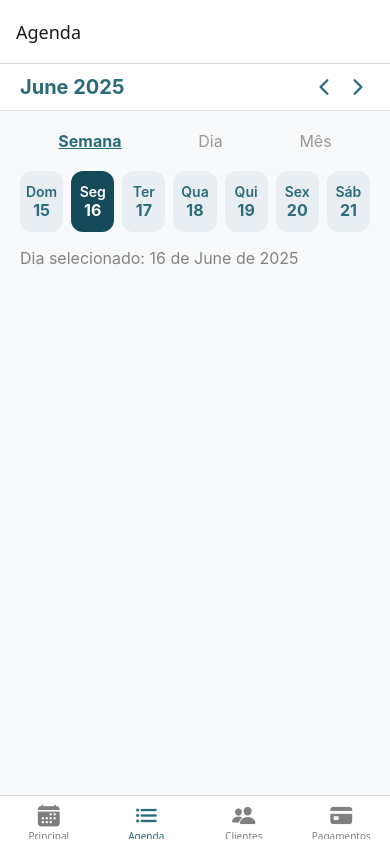
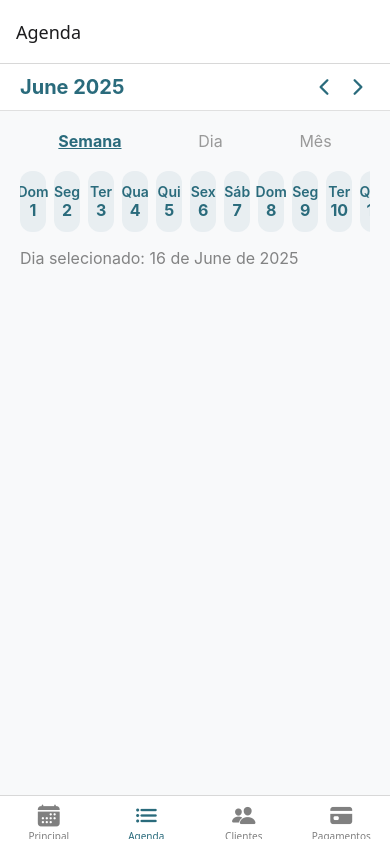
Before and after one commit to 3lder7/System-Studio, a React Native app in the folder app-estudio/: screen /Agenda in a window 390 px wide. Built offline with nearby package versions, Linux system fonts and the light colour scheme.

Commit message:
✨ Atualizar a renderização da agenda para exibir dias do mês atual com seleção e estilo aprimorado

```diff
--- a/app-estudio/components/screens/Schedule.tsx
+++ b/app-estudio/components/screens/Schedule.tsx
@@ -24,17 +24,25 @@ const AgendaScreen = () => {
   const diasDaSemana = ['Dom', 'Seg', 'Ter', 'Qua', 'Qui', 'Sex', 'Sáb'];
 
   const renderSemana = () => {
-      const semana: React.ReactNode[] = [];
+    // Dias do mês atual
+    const diasNoMes = new Date(anoAtual, today.getMonth() + 1, 0).getDate();
+    const dias = Array.from({ length: diasNoMes }, (_, i) => i + 1);
 
-    for (let i = 0; i < 7; i++) {
-      const date = new Date(today);
-      date.setDate(today.getDate() - diaSemanaIndex + i);
+    return (
+      <View>
+        <ScrollView
+          horizontal
+          showsHorizontalScrollIndicator={false}
+          contentContainerStyle={styles.weekRow} // <-- troque style por contentContainerStyle
+        >
+          {dias.map((dia, i) => {
+            const date = new Date(anoAtual, today.getMonth(), dia);
             const isToday = date.toDateString() === today.toDateString();
             const isSelected = date.toDateString() === selectedDate.toDateString();
 
-      semana.push(
+            return (
               <TouchableOpacity
-          key={i}
+                key={dia}
                 onPress={() => setSelectedDate(date)}
                 style={[
                   styles.weekDay,
@@ -42,19 +50,22 @@ const AgendaScreen = () => {
                   isSelected && styles.weekDaySelected,
                 ]}
               >
-          <Text style={[styles.weekDayText, (isToday || isSelected) && styles.weekDayTextActive]}>
-            {diasDaSemana[i]}
+                <Text style={[
+                  styles.weekDayText,
+                  (isToday || isSelected) && styles.weekDayTextActive
+                ]}>
+                  {diasDaSemana[date.getDay()]}
                 </Text>
-          <Text style={[styles.weekDayDate, (isToday || isSelected) && styles.weekDayTextActive]}>
-            {date.getDate()}
+                <Text style={[
+                  styles.weekDayDate,
+                  (isToday || isSelected) && styles.weekDayTextActive
+                ]}>
+                  {dia}
                 </Text>
               </TouchableOpacity>
             );
-    }
-
-    return (
-      <View>
-        <View style={styles.weekRow}>{semana}</View>
+          })}
+        </ScrollView>
         <Text style={styles.sectionSubtitle}>
           Dia selecionado: {selectedDate.getDate()} de {mesAtual} de {anoAtual}
         </Text>
@@ -91,11 +102,28 @@ const AgendaScreen = () => {
         </Text>
         <View style={styles.calendarGrid}>
           {dias.map((dia) => {
+            const date = new Date(anoAtual, today.getMonth(), dia);
             const isToday = dia === diaHoje;
+            const isSelected = date.toDateString() === selectedDate.toDateString();
+
             return (
-              <View key={dia} style={[styles.calendarDay, isToday && styles.currentDay]}>
-                <Text style={styles.calendarDayText}>{dia}</Text>
-              </View>
+              <TouchableOpacity
+                key={dia}
+                onPress={() => setSelectedDate(date)}
+                style={[
+                  styles.calendarDay,
+                  isToday && styles.currentDay,
+                  isSelected && styles.calendarDaySelected,
+                ]}
+              >
+                <Text style={[
+                  styles.calendarDayText,
+                  isToday && { color: '#fff' }, // Cor branca para o dia atual
+                  isSelected && styles.calendarDayTextActive,
+                ]}>
+                  {dia}
+                </Text>
+              </TouchableOpacity>
             );
           })}
         </View>
--- a/app-estudio/styles/Schedule.styles.ts
+++ b/app-estudio/styles/Schedule.styles.ts
@@ -114,6 +114,13 @@ const styles = StyleSheet.create({
   currentDay: {
     backgroundColor: '#2A6B7C',
   },
+  calendarDaySelected: {
+  backgroundColor: '#2A6B7C',
+  borderRadius: 20,
+  },
+  calendarDayTextActive: {
+    color: '#fff',
+  },
   calendarDayText: {
     color: '#2A6B7C',
     fontWeight: '600',
```
Lines whose indentation alone changed are shown as unchanged.
